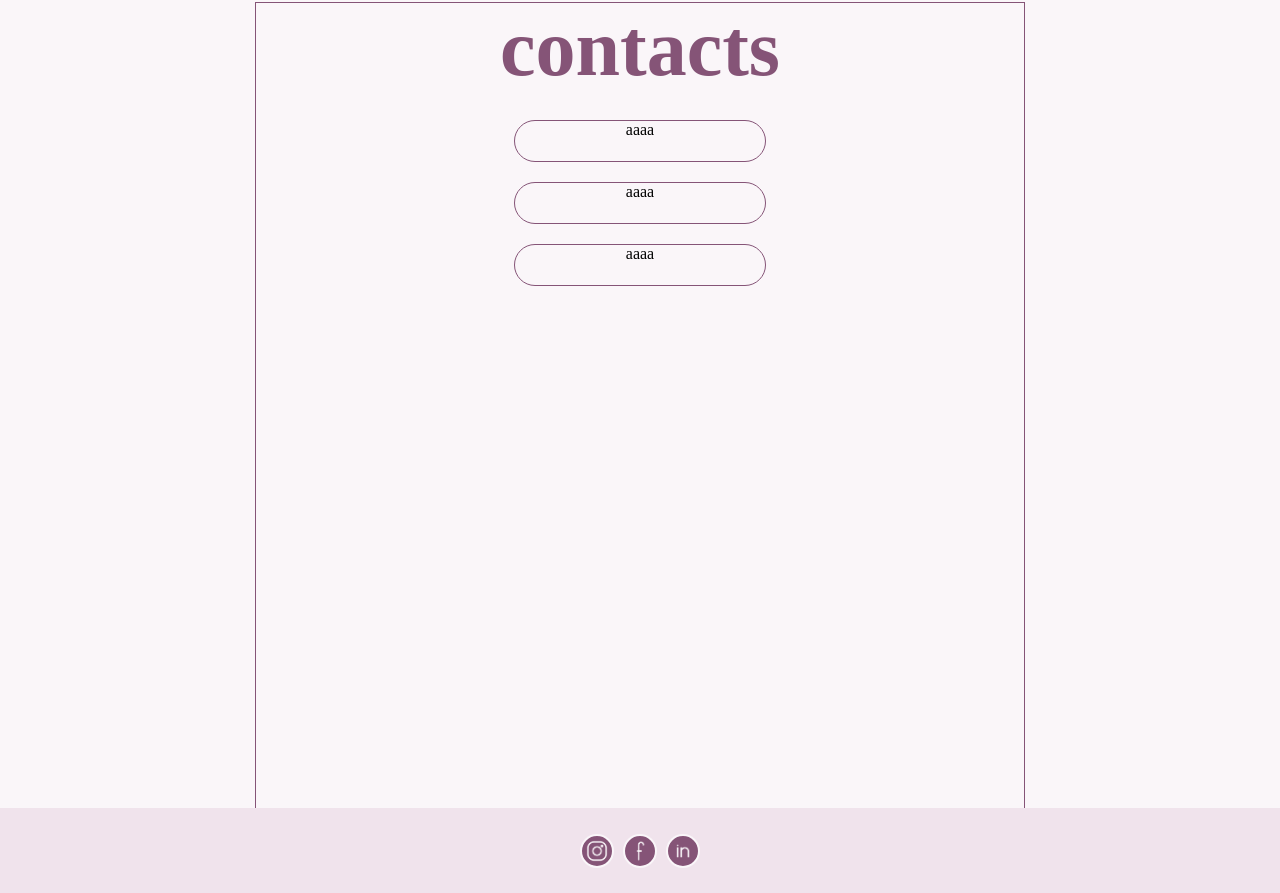
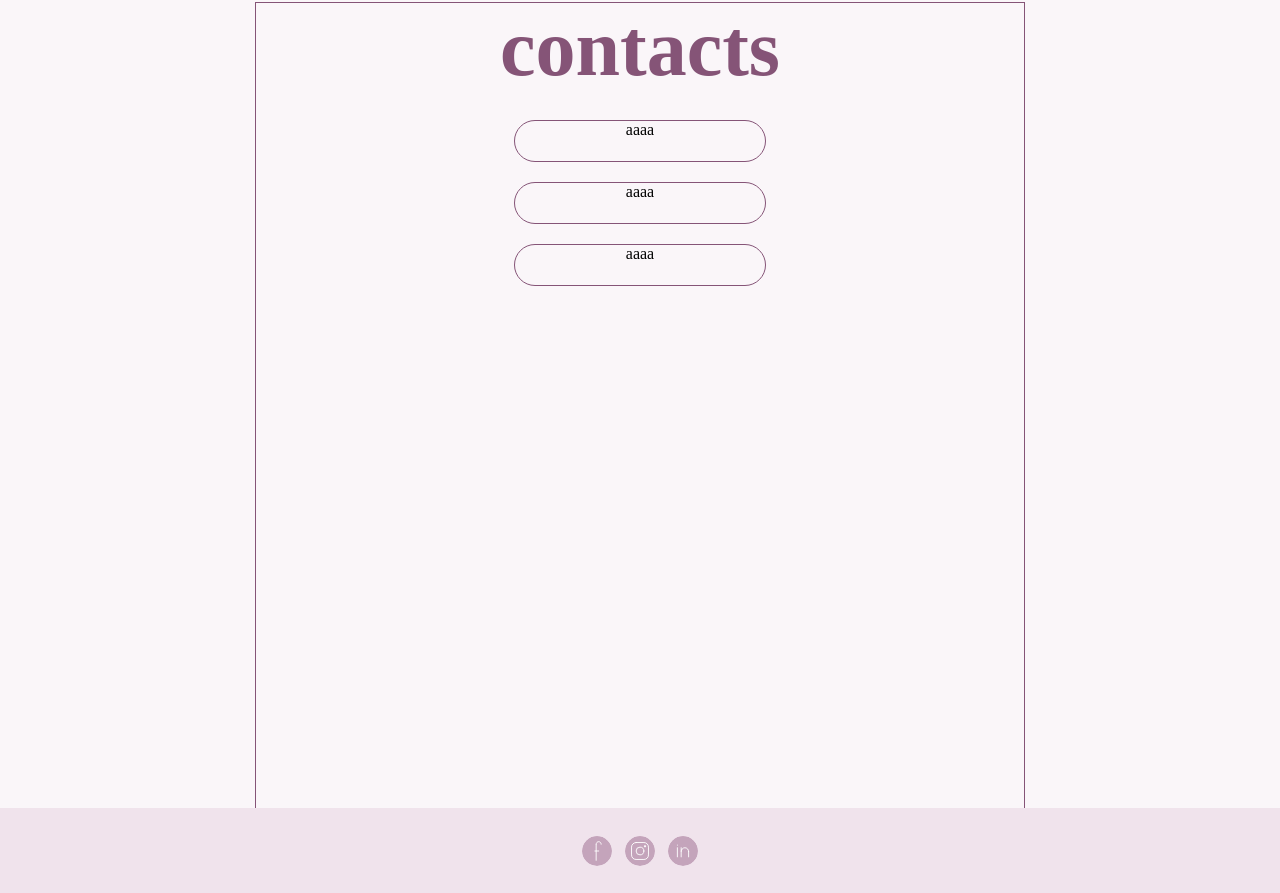
Before and after one commit to miyusart/mystic, a plain HTML site: page mystic.html in a window 1280 px wide. Shown: the part 2906-3799 px from the top of the page. Drawn offline with nearby package versions, Linux system fonts and the light colour scheme.

Commit message:
image replacement & icon css changes

```diff
--- a/css/mystic.css
+++ b/css/mystic.css
@@ -186,7 +186,7 @@
     border-radius: 50px;
     background-color: var(--color4);
     border: 1px var(--color1) solid;
-    bottom: 30px;
+    bottom: 25px;
     right: 30px;
     position: fixed;
     padding: 5px;
@@ -451,15 +451,13 @@
     height: 30px;
     position: absolute;
     text-align: center;
-    background-color: var(--color4);
-    border: var(--color1) 2px solid;
+    border: var(--color1) 0px solid;
     border-radius: 50px;
-    transition: all 0.25s ease-in-out;
+    transition: all 0.5s ease-in-out;
 }
 
 .social-midia-item img:hover {
     width: 35px;
     height: 35px;
-    border: var(--color1) 1px solid;
-    background-color: var(--color4);
+    border: var(--color1) 2px solid;
 }
--- a/mystic.html
+++ b/mystic.html
@@ -140,13 +140,13 @@
     <footer>
         <div id="social-midia-container">
             <div class="social-midia-item">
-                <img src="images/social midia icon-02.png" alt="">
+                <img src="images/mystic-icon-facebook.svg" alt="">
             </div>
             <div class="social-midia-item">
-                <img src="images/social midia icon-04.png" alt="">
+                <img src="images/mystic-icon-instagram.svg" alt="">
             </div>
             <div class="social-midia-item">
-                <img src="images/social midia icon-06.png" alt="">
+                <img src="images/mystic-icon-linkdin.svg" alt="">
             </div>
         </div>
     </footer>
```
Also changed, not shown: images/mystic-icon-adress.svg (added), images/mystic-icon-facebook.svg (added), images/mystic-icon-instagram.svg (added), images/mystic-icon-linkdin.svg (added), images/mystic-icon-mail.svg (added), images/mystic-icon-telephone.svg (added), images/social midia icon-02.png (deleted), images/social midia icon-04.png (deleted), images/social midia icon-06.png (deleted), images/social midia-01.png (deleted), images/social midia-02.png (deleted), images/social midia-03.png (deleted), images/social midia-04.png (deleted), images/social midia-05.png (deleted), 1 more files.
